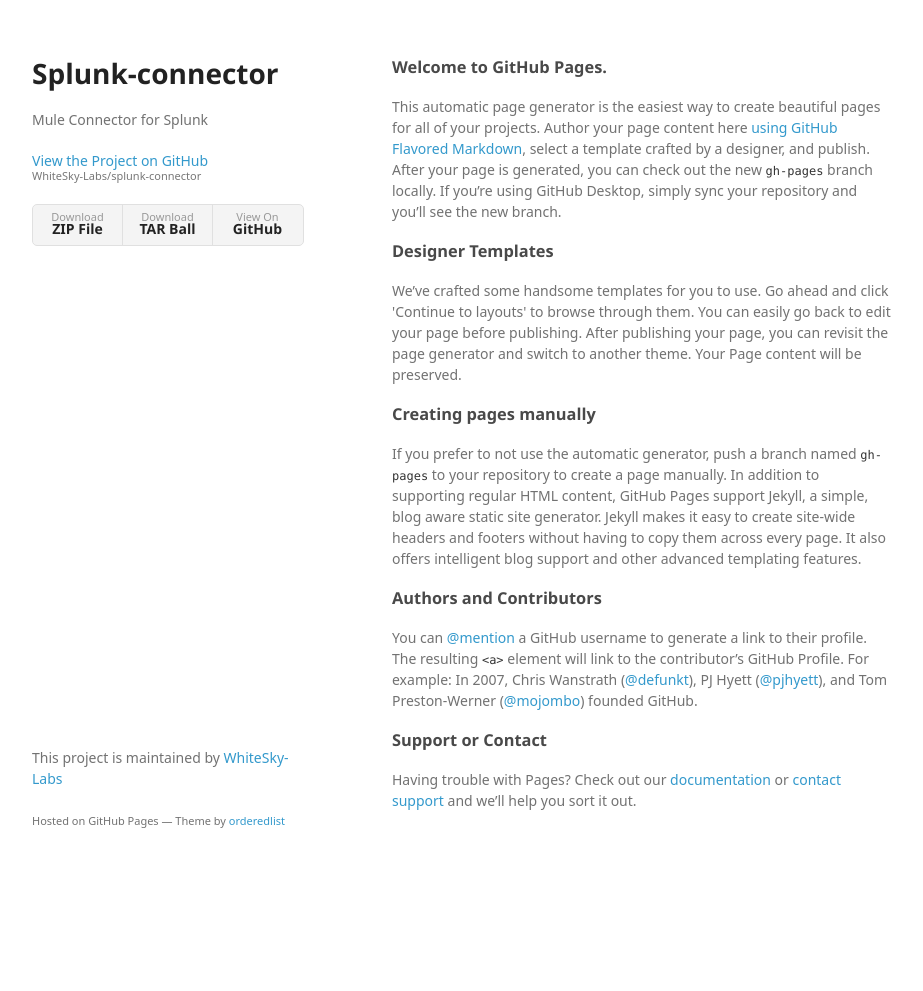
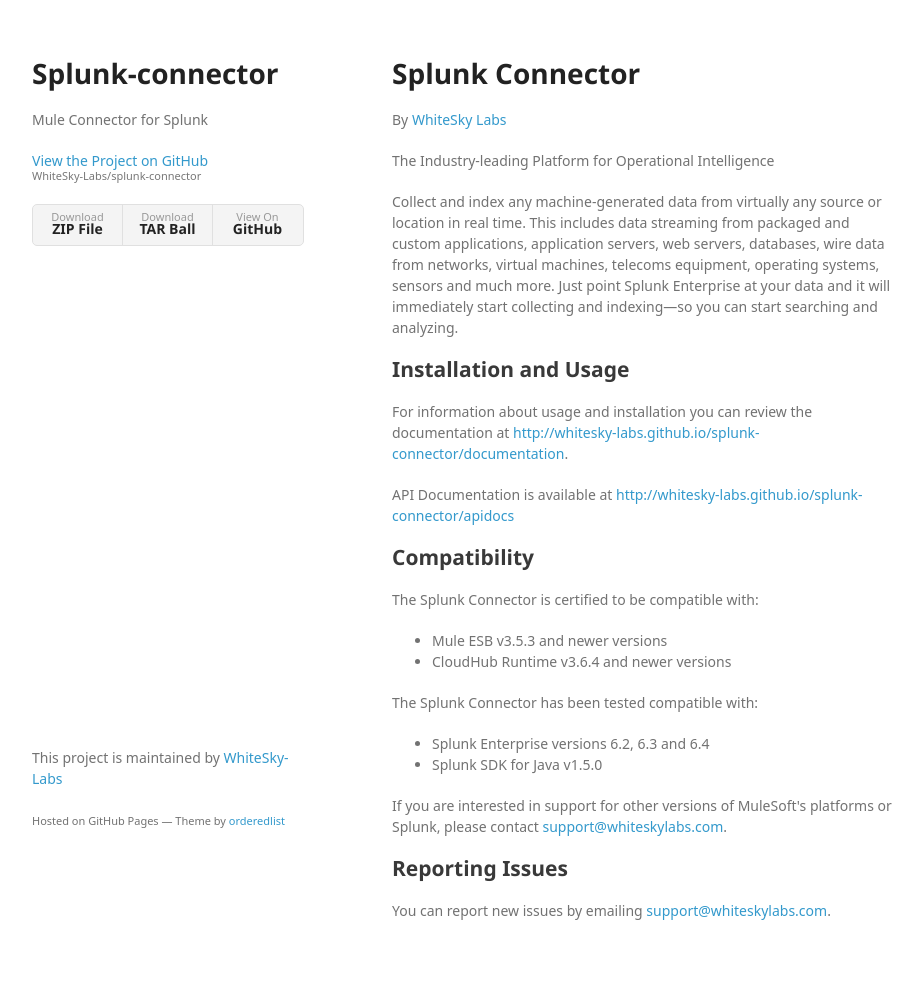
Before and after one commit to WhiteSky-Labs/splunk-connector, a Jekyll site: the page index.html, which Jekyll copies as it is, in a window 1280 px wide. Shown: the whole page, without its empty margins (178-1101 px from the left). Built offline with Jekyll 4.4.1, drawn with Linux system fonts in a browser that asks for light colours; some web fonts are replaced; Markdown is read by kramdown in place of the engine named in the settings; before the commit the page ends 900 px from its top, so only the background shows below that.

```diff
--- a/index.html
+++ b/index.html
@@ -28,30 +28,45 @@
         </ul>
       </header>
       <section>
-        <h3>
-<a id="welcome-to-github-pages" class="anchor" href="#welcome-to-github-pages" aria-hidden="true"><span aria-hidden="true" class="octicon octicon-link"></span></a>Welcome to GitHub Pages.</h3>
+        <h1>
+<a id="splunk-connector" class="anchor" href="#splunk-connector" aria-hidden="true"><span aria-hidden="true" class="octicon octicon-link"></span></a>Splunk Connector</h1>
 
-<p>This automatic page generator is the easiest way to create beautiful pages for all of your projects. Author your page content here <a href="https://guides.github.com/features/mastering-markdown/">using GitHub Flavored Markdown</a>, select a template crafted by a designer, and publish. After your page is generated, you can check out the new <code>gh-pages</code> branch locally. If you’re using GitHub Desktop, simply sync your repository and you’ll see the new branch.</p>
+<p>By <a href="http://www.whiteskylabs.com">WhiteSky Labs</a></p>
 
-<h3>
-<a id="designer-templates" class="anchor" href="#designer-templates" aria-hidden="true"><span aria-hidden="true" class="octicon octicon-link"></span></a>Designer Templates</h3>
+<p>The Industry-leading Platform for Operational Intelligence</p>
 
-<p>We’ve crafted some handsome templates for you to use. Go ahead and click 'Continue to layouts' to browse through them. You can easily go back to edit your page before publishing. After publishing your page, you can revisit the page generator and switch to another theme. Your Page content will be preserved.</p>
+<p>Collect and index any machine-generated data from virtually any source or location in real time. This includes data streaming from packaged and custom applications, application servers, web servers, databases, wire data from networks, virtual machines, telecoms equipment, operating systems, sensors and much more. Just point Splunk Enterprise at your data and it will immediately start collecting and indexing—so you can start searching and analyzing.</p>
 
-<h3>
-<a id="creating-pages-manually" class="anchor" href="#creating-pages-manually" aria-hidden="true"><span aria-hidden="true" class="octicon octicon-link"></span></a>Creating pages manually</h3>
+<h2>
+<a id="installation-and-usage" class="anchor" href="#installation-and-usage" aria-hidden="true"><span aria-hidden="true" class="octicon octicon-link"></span></a>Installation and Usage</h2>
 
-<p>If you prefer to not use the automatic generator, push a branch named <code>gh-pages</code> to your repository to create a page manually. In addition to supporting regular HTML content, GitHub Pages support Jekyll, a simple, blog aware static site generator. Jekyll makes it easy to create site-wide headers and footers without having to copy them across every page. It also offers intelligent blog support and other advanced templating features.</p>
+<p>For information about usage and installation you can review the documentation at <a href="http://whitesky-labs.github.io/splunk-connector/documentation">http://whitesky-labs.github.io/splunk-connector/documentation</a>.</p>
 
-<h3>
-<a id="authors-and-contributors" class="anchor" href="#authors-and-contributors" aria-hidden="true"><span aria-hidden="true" class="octicon octicon-link"></span></a>Authors and Contributors</h3>
+<p>API Documentation is available at <a href="http://whitesky-labs.github.io/splunk-connector/apidocs">http://whitesky-labs.github.io/splunk-connector/apidocs</a></p>
 
-<p>You can <a href="https://help.github.com/articles/basic-writing-and-formatting-syntax/#mentioning-users-and-teams" class="user-mention">@mention</a> a GitHub username to generate a link to their profile. The resulting <code>&lt;a&gt;</code> element will link to the contributor’s GitHub Profile. For example: In 2007, Chris Wanstrath (<a href="https://github.com/defunkt" class="user-mention">@defunkt</a>), PJ Hyett (<a href="https://github.com/pjhyett" class="user-mention">@pjhyett</a>), and Tom Preston-Werner (<a href="https://github.com/mojombo" class="user-mention">@mojombo</a>) founded GitHub.</p>
+<h2>
+<a id="compatibility" class="anchor" href="#compatibility" aria-hidden="true"><span aria-hidden="true" class="octicon octicon-link"></span></a>Compatibility</h2>
 
-<h3>
-<a id="support-or-contact" class="anchor" href="#support-or-contact" aria-hidden="true"><span aria-hidden="true" class="octicon octicon-link"></span></a>Support or Contact</h3>
+<p>The Splunk Connector is certified to be compatible with:</p>
 
-<p>Having trouble with Pages? Check out our <a href="https://help.github.com/pages">documentation</a> or <a href="https://github.com/contact">contact support</a> and we’ll help you sort it out.</p>
+<ul>
+<li>Mule ESB v3.5.3 and newer versions</li>
+<li>CloudHub Runtime v3.6.4 and newer versions</li>
+</ul>
+
+<p>The Splunk Connector has been tested compatible with:</p>
+
+<ul>
+<li>Splunk Enterprise versions 6.2, 6.3 and 6.4</li>
+<li>Splunk SDK for Java v1.5.0</li>
+</ul>
+
+<p>If you are interested in support for other versions of MuleSoft's platforms or Splunk, please contact <a href="mailto:support@whiteskylabs.com">support@whiteskylabs.com</a>.</p>
+
+<h2>
+<a id="reporting-issues" class="anchor" href="#reporting-issues" aria-hidden="true"><span aria-hidden="true" class="octicon octicon-link"></span></a>Reporting Issues</h2>
+
+<p>You can report new issues by emailing <a href="mailto:support@whiteskylabs.com">support@whiteskylabs.com</a>.</p>
       </section>
       <footer>
         <p>This project is maintained by <a href="https://github.com/WhiteSky-Labs">WhiteSky-Labs</a></p>
```
Also changed, not shown: params.json (+1 -1 lines).
